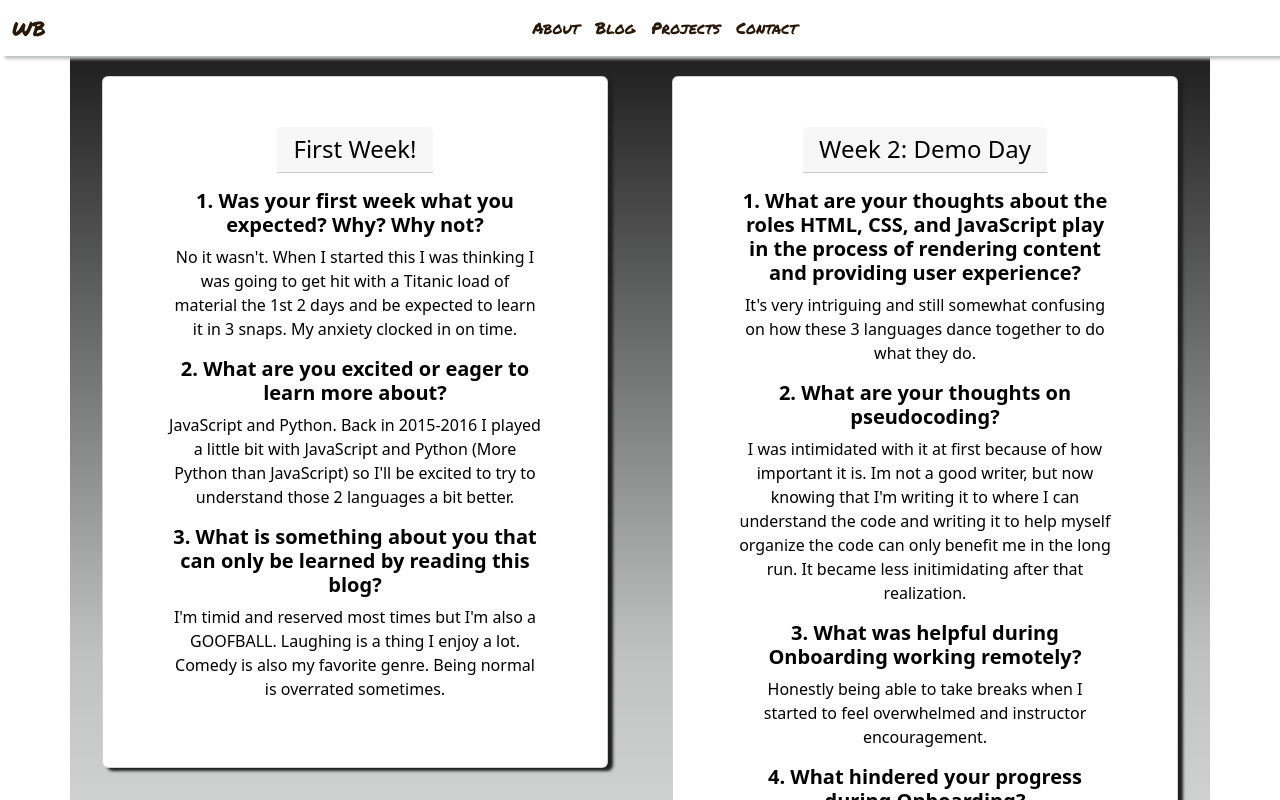
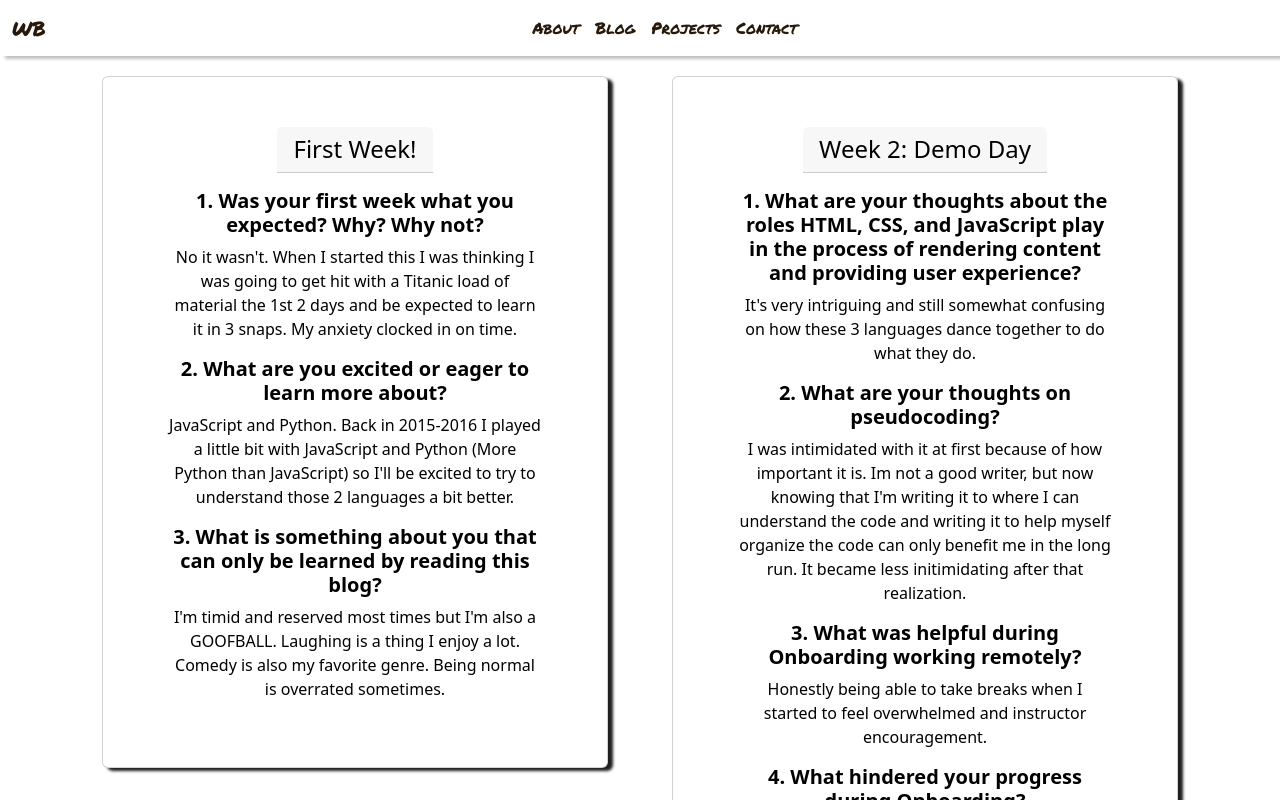
Before and after one commit to WillBridge0789/WillBridge0789.github.io, a React (Create React App) app in the folder portfolio/: page /blog in a window 1280 px wide. Shown: the top 800 px of the page. Built offline with nearby package versions, Linux system fonts and the light colour scheme; a web font is replaced by a local one.

Commit message:
Design choices

```diff
--- a/portfolio/src/css/style.css
+++ b/portfolio/src/css/style.css
@@ -47,9 +47,9 @@ body img {
     background: linear-gradient(to bottom, #1F1F1F, #BFC0C0, white);
 } */
 
-#blog_row {
+/* #blog_row {
     background: linear-gradient(to bottom, #1F1F1F, #BFC0C0, white);
-}
+} */
 
 .head-title {
     font-size: 75px;
```
